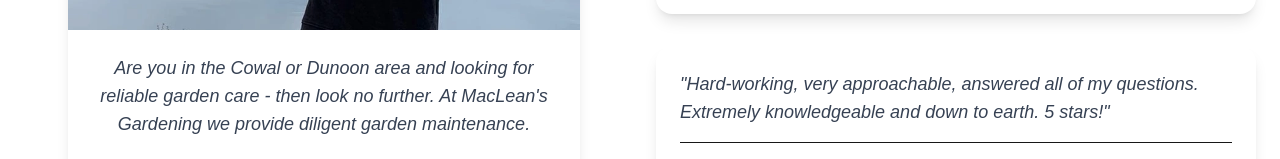
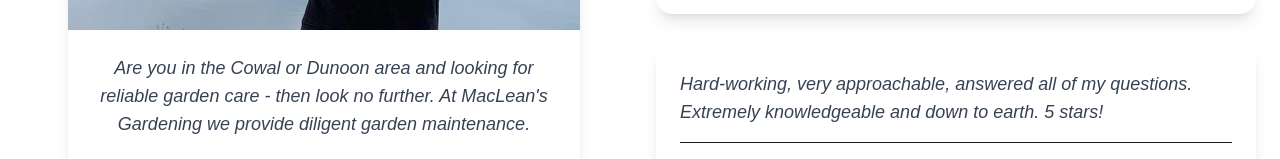
Before and after one commit to WilyBox/maclean-gardening, a Next.js app: page / in a window 1280 px wide. Shown: the part 542-701 px from the top of the page. Built offline with nearby package versions, Linux system fonts and the light colour scheme.

Commit message:
added JSX string literals 3

```diff
--- a/src/app/components/Testimonial.tsx
+++ b/src/app/components/Testimonial.tsx
@@ -56,7 +56,7 @@ export default function TestimonialSection() {
         {/* Bottom Card: Simple Testimonial + Rating */}
         <div className="bg-white shadow-lg rounded-2xl p-6 flex flex-col justify-between">
           <p className="text-lg font-light italic text-gray-700">
-            "Hard-working, very approachable, answered all of my questions. Extremely knowledgeable and down to earth. 5 stars!"
+          {`Hard-working, very approachable, answered all of my questions. Extremely knowledgeable and down to earth. 5 stars!`}
           </p>
 
 
```
